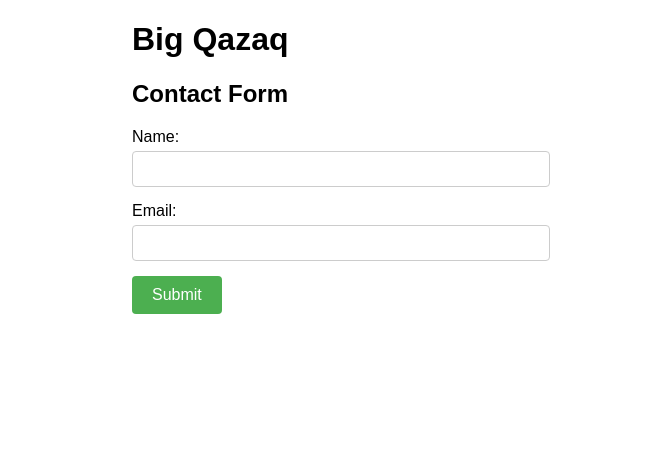
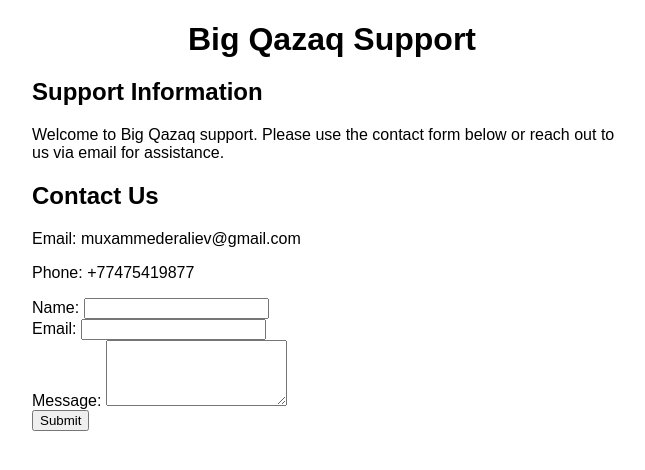
Before and after one commit to ganzyhax/big_qazaq_support_site, a plain HTML site: page index.html in a window 1280 px wide. Shown: the whole page, without its empty margins (308-953 px from the left). Drawn offline with Linux system fonts and the light colour scheme.

Commit message:
Update index.html

```diff
--- a/index.html
+++ b/index.html
@@ -3,47 +3,45 @@
 <head>
 <meta charset="UTF-8">
 <meta name="viewport" content="width=device-width, initial-scale=1.0">
-<title>Contact Form</title>
+<title>Big Qazaq Support</title>
 <style>
     body {
         font-family: Arial, sans-serif;
         margin: 20px;
     }
     .container {
-        max-width: 400px;
+        max-width: 600px;
         margin: auto;
     }
-    .form-group {
-        margin-bottom: 15px;
+    h1 {
+        text-align: center;
+        margin-bottom: 20px;
     }
-    .form-group label {
-        display: block;
-        margin-bottom: 5px;
+    .support-info {
+        margin-bottom: 20px;
     }
-    .form-group input {
-        width: 100%;
-        padding: 8px;
-        font-size: 16px;
-        border: 1px solid #ccc;
-        border-radius: 4px;
-    }
-    .form-group button {
-        background-color: #4CAF50;
-        color: white;
-        border: none;
-        padding: 10px 20px;
-        cursor: pointer;
-        border-radius: 4px;
-        font-size: 16px;
+    .contact-info {
+        margin-top: 20px;
     }
 </style>
 </head>
 <body>
 
 <div class="container">
-    <h1>Big Qazaq</h1>
-    <h2>Contact Form</h2>
-    <form id="contactForm">
+    <h1>Big Qazaq Support</h1>
+
+    <div class="support-info">
+        <h2>Support Information</h2>
+        <p>Welcome to Big Qazaq support. Please use the contact form below or reach out to us via email for assistance.</p>
+    </div>
+
+    <div class="contact-info">
+        <h2>Contact Us</h2>
+        <p>Email: muxammederaliev@gmail.com</p>
+        <p>Phone: +77475419877</p>
+    </div>
+
+    <form id="contactForm"  method="post">
         <div class="form-group">
             <label for="name">Name:</label>
             <input type="text" id="name" name="name" required>
@@ -51,6 +49,10 @@
         <div class="form-group">
             <label for="email">Email:</label>
             <input type="email" id="email" name="email" required>
+        </div>
+        <div class="form-group">
+            <label for="message">Message:</label>
+            <textarea id="message" name="message" rows="4" required></textarea>
         </div>
         <div class="form-group">
             <button type="submit">Submit</button>
@@ -62,10 +64,28 @@
     document.getElementById('contactForm').addEventListener('submit', function(event) {
         event.preventDefault(); // Prevent the form from submitting
 
-        // Display the notification
-        alert('Your data has been sent.');
+        // Here you can add logic to handle form submission, such as sending data to a server
+        // For demonstration, an alert is shown
+        alert('Your message has been sent.');
 
-        // You can add additional logic here to actually send the form data to a server using AJAX or other methods
+        // You can also use fetch or XMLHttpRequest to send data to a server asynchronously
+        /*
+        fetch('https://example.com/submit-form.php', {
+            method: 'POST',
+            body: new FormData(document.getElementById('contactForm'))
+        })
+        .then(response => {
+            if (response.ok) {
+                alert('Form submitted successfully');
+            } else {
+                alert('Form submission failed');
+            }
+        })
+        .catch(error => {
+            alert('Error submitting form');
+            console.error('Error:', error);
+        });
+        */
     });
 </script>
 
```
